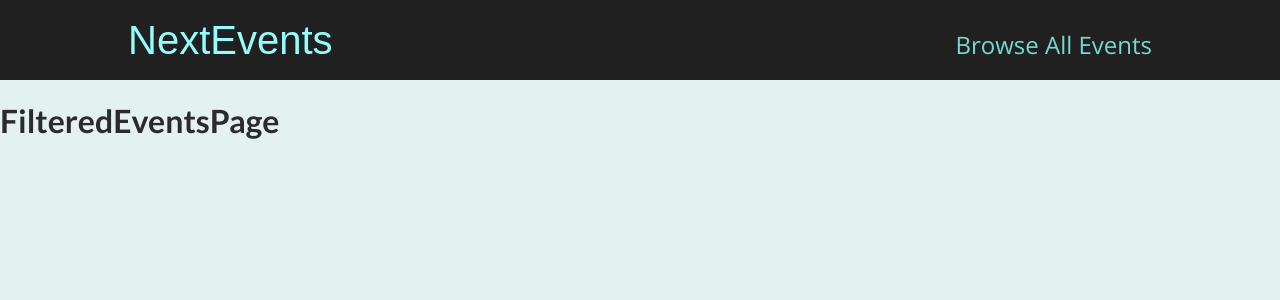
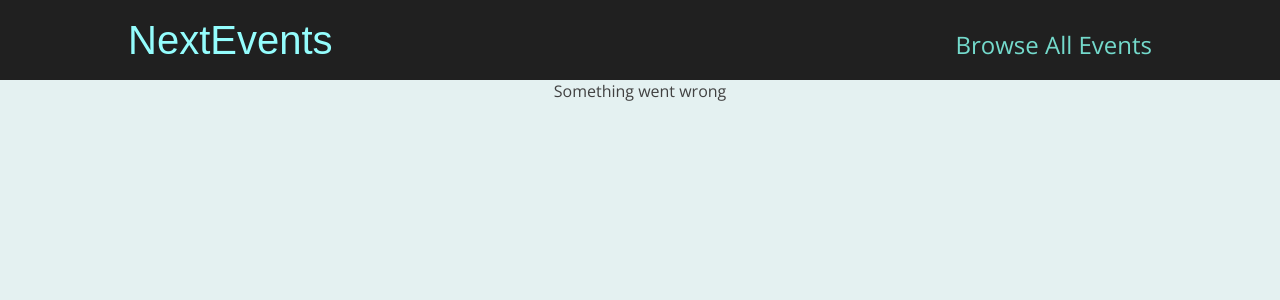
Before and after one commit to Bishk0/NextJS, a Next.js app: page /events in a window 1280 px wide. Shown: the top 300 px of the page. Built offline with nearby package versions, Linux system fonts and the light colour scheme.

Commit message:
Extracting Data on the Catch-All Page

```diff
--- a/pages/events/[...slug].js
+++ b/pages/events/[...slug].js
@@ -1,9 +1,48 @@
+import { useRouter } from 'next/router';
+
+import { getFilteredEvents } from '../../dummy-data';
+import EventList from '../../components/events/event-list';
+
 const FilteredEventsPage = () => {
+  const router = useRouter();
+
+  const filterData = router.query.slug;
+
+  if (!filterData) {
+    return <p className='center'>Loading...</p>;
+  }
+
+  const filteredYear = filterData[0];
+  const filteredMonth = filterData[1];
+
+  const numYear = +filteredYear;
+  const numMonth = +filteredMonth;
+
+  if (
+    isNaN(numYear) ||
+    isNaN(numMonth) ||
+    numYear > 2030 ||
+    numYear < 2021 ||
+    numMonth < 1 ||
+    numMonth > 12
+  ) {
+    return <p className='center'>Something went wrong</p>;
+  }
+
+  const filteredEvents = getFilteredEvents({
+    year: numYear,
+    month: numMonth
+  });
+
+  if (!filteredEvents || !filteredEvents.length) {
+    return <p className='center'>No events found for the chosen filter</p>
+  }
+
   return (
-    <div>
-      <h1>FilteredEventsPage</h1>
-    </div>
+    <>
+      <EventList items={filteredEvents} />
+    </>
   );
-}
+};
 
 export default FilteredEventsPage;
```
